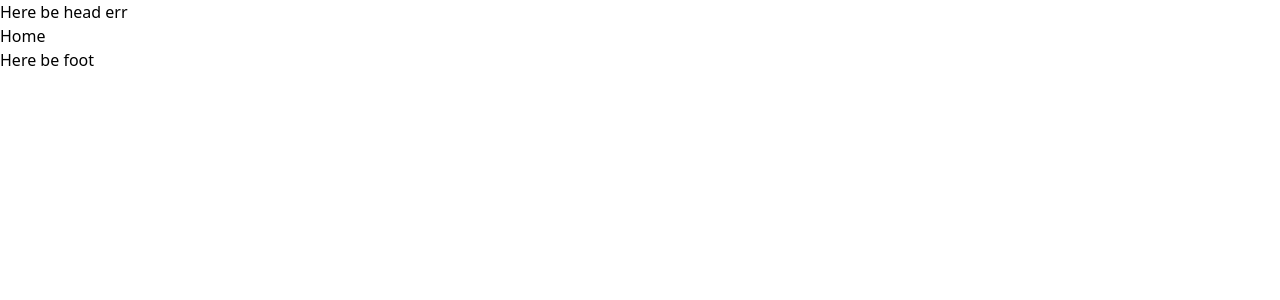
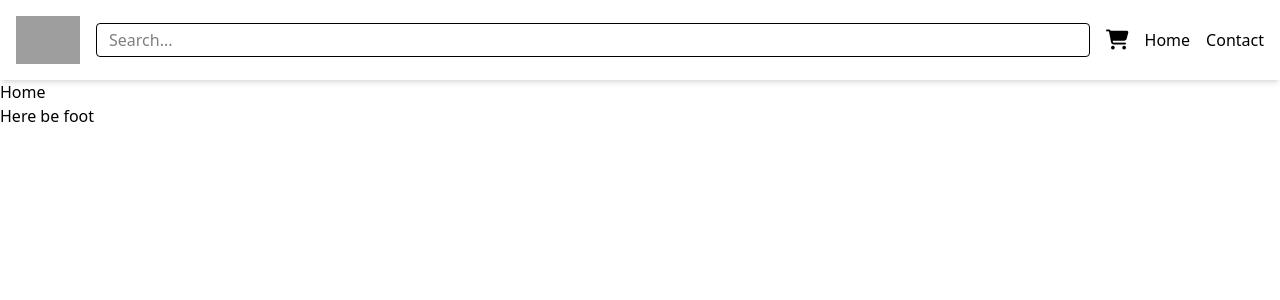
Before and after one commit to Eikhaugen/js-frameworks-ca, a React (Vite) app: page / in a window 1280 px wide. Shown: the top 300 px of the page. Built offline with nearby package versions, Linux system fonts and the light colour scheme; grey boxes are pictures that could not be loaded.

Commit message:
feat: added Header

```diff
--- a/src/layout/Header.jsx
+++ b/src/layout/Header.jsx
@@ -1,9 +1,109 @@
-import { Link } from "react-router-dom";
+import React, { useState } from "react";
+import { NavLink, Link } from "react-router-dom";
+
 function Header() {
+  const [isMobileMenuOpen, setIsMobileMenuOpen] = useState(false);
+  const [isMobileSearchOpen, setIsMobileSearchOpen] = useState(false);
+
   return (
-    <header>
-      <p>Here be head err</p>
-    </header>
+    <>
+      <header className="flex items-center justify-between p-4 bg-white shadow-md relative">
+        <Link to="/">
+          <img
+            src="/RainyDays_Logo.png"
+            alt="Rainy Days Logo"
+            className="w-16"
+          />
+        </Link>
+
+        <form action="" className="hidden md:block flex-1 mx-4">
+          <input
+            type="text"
+            placeholder="Search..."
+            className="w-full border rounded px-3 py-1 focus:outline-none"
+          />
+        </form>
+
+        <div className="flex items-center space-x-4">
+          <Link to="cart/" className="text-xl">
+            <i className="fa-solid fa-cart-shopping"></i>
+          </Link>
+
+          <button
+            className="md:hidden text-xl"
+            onClick={() => setIsMobileSearchOpen(!isMobileSearchOpen)}
+            aria-label="Toggle Search"
+          >
+            <i className="fa-solid fa-magnifying-glass"></i>
+          </button>
+
+          <button
+            id="menuToggle"
+            className="md:hidden text-xl"
+            onClick={() => setIsMobileMenuOpen(!isMobileMenuOpen)}
+            aria-label="Toggle Menu"
+          >
+            <i className="fa-solid fa-bars"></i>
+          </button>
+        </div>
+
+        <nav className="hidden md:block">
+          <ul className="flex items-center space-x-4">
+            <li>
+              <NavLink to="/" className="hover:text-blue-600">
+                Home
+              </NavLink>
+            </li>
+            <li>
+              <NavLink to="contact/" className="hover:text-blue-600">
+                Contact
+              </NavLink>
+            </li>
+          </ul>
+        </nav>
+      </header>
+
+      {isMobileSearchOpen && (
+        <div className="bg-white p-4 shadow-md md:hidden">
+          <form action="">
+            <input
+              type="text"
+              placeholder="Search..."
+              className="w-full border rounded px-3 py-2 focus:outline-none"
+            />
+          </form>
+        </div>
+      )}
+
+      <nav
+        className={`
+          md:hidden
+          absolute top-16 left-0 w-full bg-white p-4 transition-transform duration-300 z-10
+          ${isMobileMenuOpen ? "translate-x-0" : "-translate-x-full"}
+        `}
+      >
+        <ul className="flex flex-col space-y-2">
+          <li>
+            <NavLink
+              to="/"
+              onClick={() => setIsMobileMenuOpen(false)}
+              className="block hover:text-blue-600"
+            >
+              Home
+            </NavLink>
+          </li>
+          <li>
+            <NavLink
+              to="contact/"
+              onClick={() => setIsMobileMenuOpen(false)}
+              className="block hover:text-blue-600"
+            >
+              Contact
+            </NavLink>
+          </li>
+        </ul>
+      </nav>
+    </>
   );
 }
 
```
